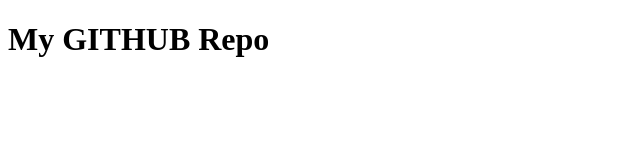
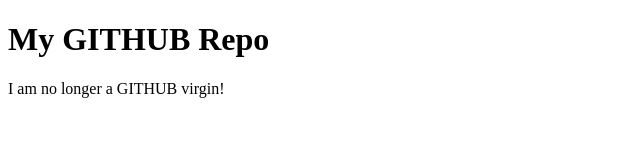
Before and after one commit to ddarveau/COMP1950, a plain HTML site: page index.html in a window 1280 px wide. Shown: the whole page, without its empty margins (0-640 px from the left). Drawn offline with Linux system fonts and the light colour scheme.

Commit message:
Added extra line

```diff
--- a/index.html
+++ b/index.html
@@ -5,7 +5,7 @@
 </head>
 <body>
 	<h1>My GITHUB Repo</h1>
-
+		<p>I am no longer a GITHUB virgin!</p>
 
 
 
```
